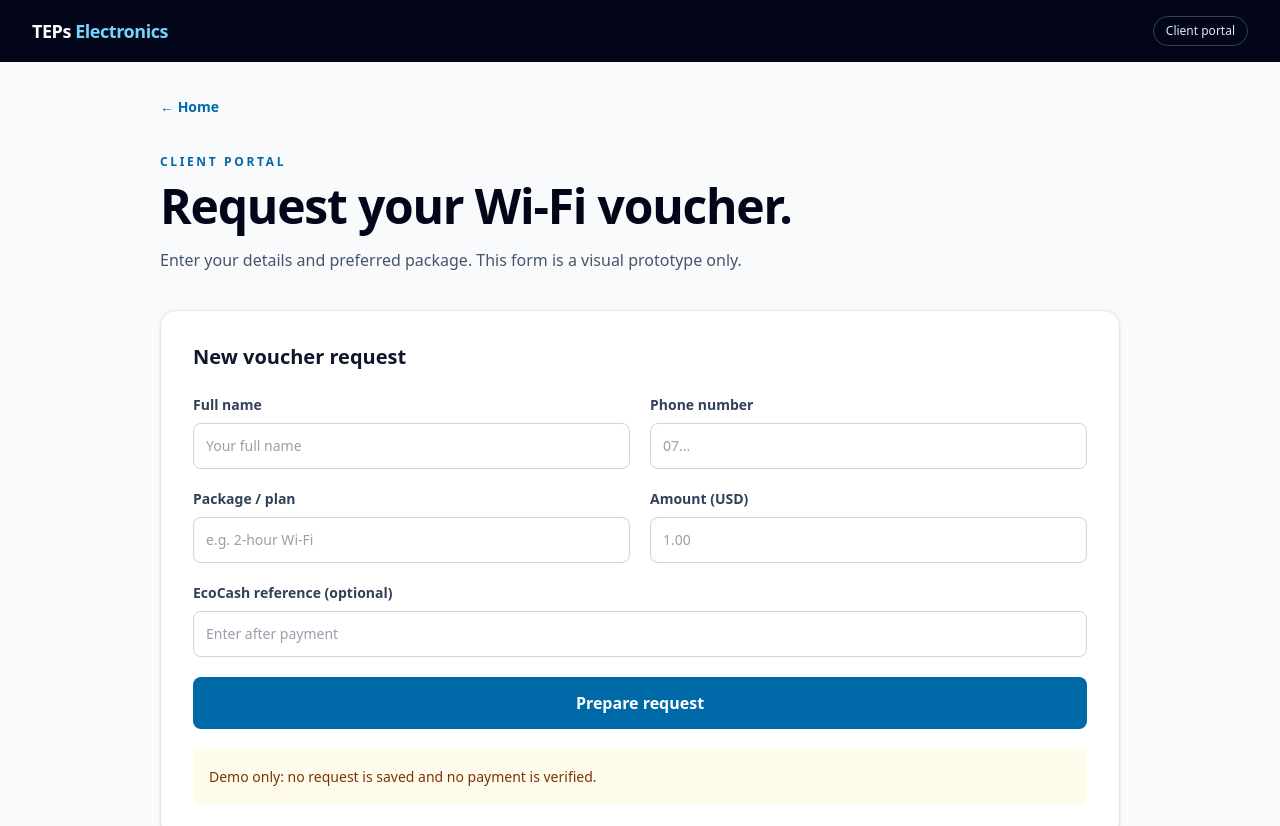
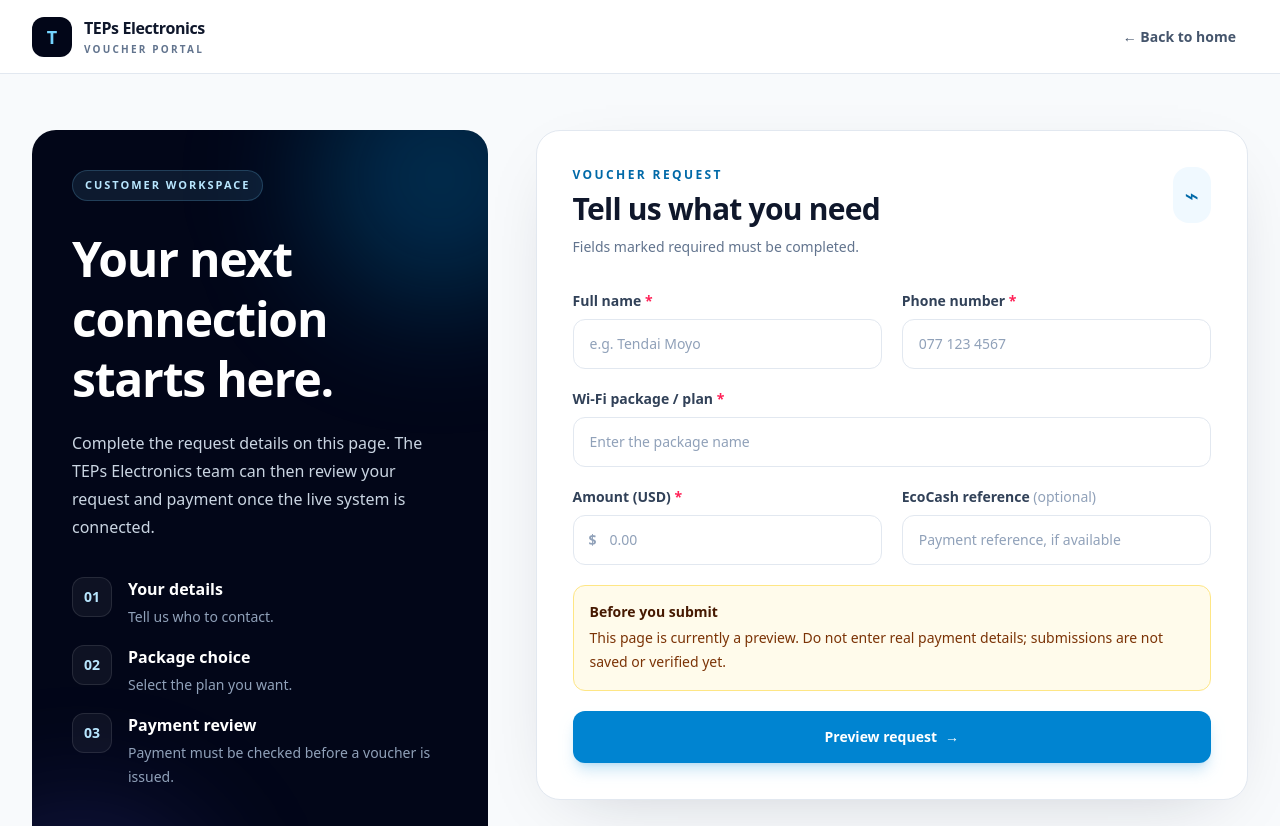
Before and after one commit to terencesimz40-bot/Voucher-App, a Next.js app in the folder frontend/: page /clients in a window 1280 px wide. Shown: the top 826 px of the page. Built offline with nearby package versions, Linux system fonts and the light colour scheme.

Commit message:
Redesign client voucher request page

```diff
--- a/frontend/client/pages/ClientPortalPage.jsx
+++ b/frontend/client/pages/ClientPortalPage.jsx
@@ -1,39 +1,56 @@
 import { useState } from "react";
 import Link from "next/link";
 
+const inputClass = "w-full rounded-xl border border-slate-200 bg-white px-4 py-3.5 text-sm font-medium text-slate-900 outline-none transition placeholder:text-slate-400 hover:border-slate-300 focus:border-sky-500 focus:ring-4 focus:ring-sky-100";
+
 export default function ClientPortalPage() {
-  const [message, setMessage] = useState("Demo only: no request is saved and no payment is verified.");
+  const [message, setMessage] = useState("");
   function submit(event) {
     event.preventDefault();
-    setMessage("Prototype only: no request was saved. Supabase backend integration is not active yet.");
+    setMessage("This is a design preview. Your request has not been saved because the Supabase connection is not active yet.");
   }
+
   return (
-    <div className="min-h-screen bg-slate-50 text-slate-800">
-      <header className="flex items-center justify-between bg-slate-950 px-5 py-4 text-white sm:px-8">
-        <Link className="text-lg font-extrabold tracking-tight" href="/">TEPs <span className="text-sky-300">Electronics</span></Link>
-        <span className="rounded-full border border-slate-700 px-3 py-1.5 text-xs text-slate-200">Client portal</span>
+    <div className="min-h-screen bg-slate-50 text-slate-900">
+      <header className="border-b border-slate-200 bg-white">
+        <nav className="mx-auto flex max-w-7xl items-center justify-between px-5 py-4 sm:px-8">
+          <Link href="/" className="flex items-center gap-3"><span className="grid h-10 w-10 place-items-center rounded-xl bg-slate-950 text-lg font-black text-sky-300">T</span><span><span className="block font-black tracking-tight">TEPs Electronics</span><span className="mt-0.5 block text-[10px] font-bold uppercase tracking-[0.22em] text-slate-500">Voucher portal</span></span></Link>
+          <Link href="/" className="rounded-lg px-3 py-2 text-sm font-bold text-slate-600 transition hover:bg-slate-100 hover:text-slate-950">← Back to home</Link>
+        </nav>
       </header>
-      <main className="mx-auto max-w-5xl px-5 py-8 sm:px-8">
-        <Link className="text-sm font-bold text-sky-700 hover:text-sky-900" href="/">← Home</Link>
-        <section className="py-9">
-          <p className="text-xs font-extrabold tracking-[0.22em] text-sky-700">CLIENT PORTAL</p>
-          <h1 className="mt-3 text-4xl font-black tracking-tight text-slate-950 sm:text-5xl">Request your Wi-Fi voucher.</h1>
-          <p className="mt-4 max-w-2xl leading-7 text-slate-600">Enter your details and preferred package. This form is a visual prototype only.</p>
-        </section>
-        <section className="rounded-2xl border border-slate-200 bg-white p-6 shadow-sm sm:p-8">
-          <h2 className="text-xl font-extrabold text-slate-900">New voucher request</h2>
-          <form className="mt-6 grid gap-5 sm:grid-cols-2" onSubmit={submit}>
-            <label className="grid gap-2 text-sm font-bold text-slate-700">Full name<input className="rounded-lg border border-slate-300 px-3 py-3 font-normal outline-none focus:border-sky-600 focus:ring-2 focus:ring-sky-100" name="customer_name" required maxLength={100} autoComplete="name" placeholder="Your full name" /></label>
-            <label className="grid gap-2 text-sm font-bold text-slate-700">Phone number<input className="rounded-lg border border-slate-300 px-3 py-3 font-normal outline-none focus:border-sky-600 focus:ring-2 focus:ring-sky-100" name="phone" required maxLength={30} autoComplete="tel" placeholder="07..." /></label>
-            <label className="grid gap-2 text-sm font-bold text-slate-700">Package / plan<input className="rounded-lg border border-slate-300 px-3 py-3 font-normal outline-none focus:border-sky-600 focus:ring-2 focus:ring-sky-100" name="package_name" required maxLength={100} placeholder="e.g. 2-hour Wi-Fi" /></label>
-            <label className="grid gap-2 text-sm font-bold text-slate-700">Amount (USD)<input className="rounded-lg border border-slate-300 px-3 py-3 font-normal outline-none focus:border-sky-600 focus:ring-2 focus:ring-sky-100" name="amount" required type="number" min="0.01" step="0.01" placeholder="1.00" /></label>
-            <label className="grid gap-2 text-sm font-bold text-slate-700 sm:col-span-2">EcoCash reference (optional)<input className="rounded-lg border border-slate-300 px-3 py-3 font-normal outline-none focus:border-sky-600 focus:ring-2 focus:ring-sky-100" name="payment_reference" maxLength={120} placeholder="Enter after payment" /></label>
-            <button className="rounded-lg bg-sky-700 px-5 py-3.5 font-extrabold text-white transition hover:bg-sky-800 focus:outline-none focus:ring-4 focus:ring-sky-200 sm:col-span-2" type="submit">Prepare request</button>
-            <p className="rounded-lg bg-amber-50 p-4 text-sm leading-6 text-amber-900 sm:col-span-2" role="status">{message}</p>
+
+      <main className="mx-auto grid max-w-7xl gap-8 px-5 py-8 sm:px-8 lg:grid-cols-[0.78fr_1.22fr] lg:gap-12 lg:py-14">
+        <aside className="relative isolate overflow-hidden rounded-3xl bg-slate-950 p-7 text-white sm:p-9 lg:p-10">
+          <div className="absolute -right-20 -top-20 -z-10 h-64 w-64 rounded-full bg-sky-500/25 blur-3xl" />
+          <div className="absolute -bottom-20 -left-20 -z-10 h-64 w-64 rounded-full bg-indigo-500/20 blur-3xl" />
+          <span className="inline-flex rounded-full border border-sky-300/20 bg-sky-300/10 px-3 py-1.5 text-[11px] font-extrabold uppercase tracking-[0.18em] text-sky-200">Customer workspace</span>
+          <h1 className="mt-7 text-4xl font-black leading-tight tracking-tight sm:text-5xl">Your next connection starts here.</h1>
+          <p className="mt-5 leading-7 text-slate-300">Complete the request details on this page. The TEPs Electronics team can then review your request and payment once the live system is connected.</p>
+          <div className="mt-9 space-y-4">
+            {[["01", "Your details", "Tell us who to contact."], ["02", "Package choice", "Select the plan you want."], ["03", "Payment review", "Payment must be checked before a voucher is issued."]].map(([num, title, description]) => <div key={num} className="flex gap-4"><span className="grid h-10 w-10 shrink-0 place-items-center rounded-xl border border-white/10 bg-white/5 text-sm font-black text-sky-200">{num}</span><div><p className="font-bold">{title}</p><p className="mt-1 text-sm leading-6 text-slate-400">{description}</p></div></div>)}
+          </div>
+          <div className="mt-10 rounded-2xl border border-white/10 bg-white/[0.06] p-5"><p className="text-xs font-bold uppercase tracking-[0.16em] text-slate-400">Need assistance?</p><a href="tel:0771906932" className="mt-2 inline-block text-xl font-black text-sky-300 hover:text-sky-200">0771906932</a><p className="mt-1 text-sm text-slate-400">TEPs Electronics customer support</p></div>
+        </aside>
+
+        <section className="self-start rounded-3xl border border-slate-200 bg-white p-6 shadow-[0_20px_70px_-35px_rgba(15,23,42,0.25)] sm:p-9">
+          <div className="flex items-start justify-between gap-4"><div><p className="text-xs font-black uppercase tracking-[0.2em] text-sky-700">Voucher request</p><h2 className="mt-2 text-2xl font-black tracking-tight sm:text-3xl">Tell us what you need</h2><p className="mt-2 text-sm leading-6 text-slate-500">Fields marked required must be completed.</p></div><span className="hidden rounded-2xl bg-sky-50 p-3 text-2xl text-sky-700 sm:block">⌁</span></div>
+          <form className="mt-8 space-y-5" onSubmit={submit}>
+            <div className="grid gap-5 sm:grid-cols-2">
+              <label className="block text-sm font-bold text-slate-700">Full name <span className="text-rose-500">*</span><input className={inputClass + " mt-2"} name="customer_name" required maxLength={100} autoComplete="name" placeholder="e.g. Tendai Moyo" /></label>
+              <label className="block text-sm font-bold text-slate-700">Phone number <span className="text-rose-500">*</span><input className={inputClass + " mt-2"} name="phone" required maxLength={30} autoComplete="tel" placeholder="077 123 4567" /></label>
+            </div>
+            <label className="block text-sm font-bold text-slate-700">Wi-Fi package / plan <span className="text-rose-500">*</span><input className={inputClass + " mt-2"} name="package_name" required maxLength={100} placeholder="Enter the package name" /></label>
+            <div className="grid gap-5 sm:grid-cols-2">
+              <label className="block text-sm font-bold text-slate-700">Amount (USD) <span className="text-rose-500">*</span><div className="relative mt-2"><span className="absolute left-4 top-1/2 -translate-y-1/2 text-sm font-bold text-slate-400">$</span><input className={inputClass + " pl-9"} name="amount" required type="number" min="0.01" step="0.01" placeholder="0.00" /></div></label>
+              <label className="block text-sm font-bold text-slate-700">EcoCash reference <span className="font-normal text-slate-400">(optional)</span><input className={inputClass + " mt-2"} name="payment_reference" maxLength={120} placeholder="Payment reference, if available" /></label>
+            </div>
+            <div className="rounded-xl border border-amber-200 bg-amber-50 p-4"><p className="text-sm font-extrabold text-amber-950">Before you submit</p><p className="mt-1 text-sm leading-6 text-amber-900">This page is currently a preview. Do not enter real payment details; submissions are not saved or verified yet.</p></div>
+            <button className="flex w-full items-center justify-center gap-2 rounded-xl bg-sky-600 px-5 py-4 text-sm font-extrabold text-white shadow-lg shadow-sky-600/20 transition hover:-translate-y-0.5 hover:bg-sky-700 focus:outline-none focus:ring-4 focus:ring-sky-200" type="submit">Preview request <span aria-hidden="true">→</span></button>
+            {message && <p className="rounded-xl border border-sky-200 bg-sky-50 p-4 text-sm leading-6 text-sky-950" role="status">{message}</p>}
           </form>
         </section>
-        <footer className="mt-8 text-sm text-slate-500">Need help? Contact TEPs Electronics on <strong className="text-slate-700">0771906932</strong>.</footer>
       </main>
+      <footer className="border-t border-slate-200 bg-white"><div className="mx-auto flex max-w-7xl flex-col gap-2 px-5 py-5 text-xs text-slate-500 sm:px-8 sm:flex-row sm:items-center sm:justify-between"><span>© {new Date().getFullYear()} TEPs Electronics</span><span>Secure payment review will be enabled after backend setup.</span></div></footer>
     </div>
   );
 }
```
